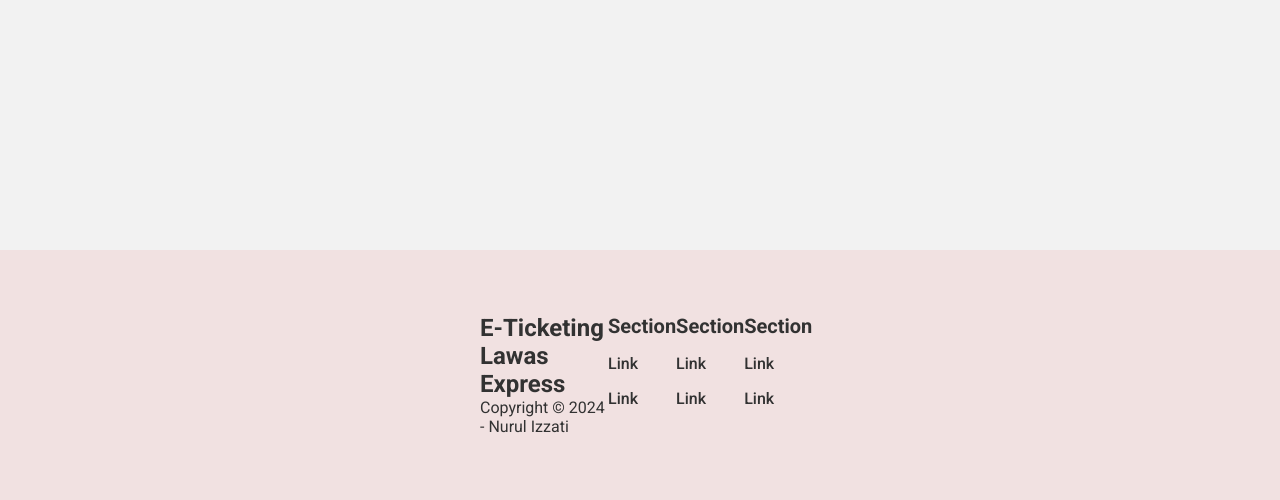
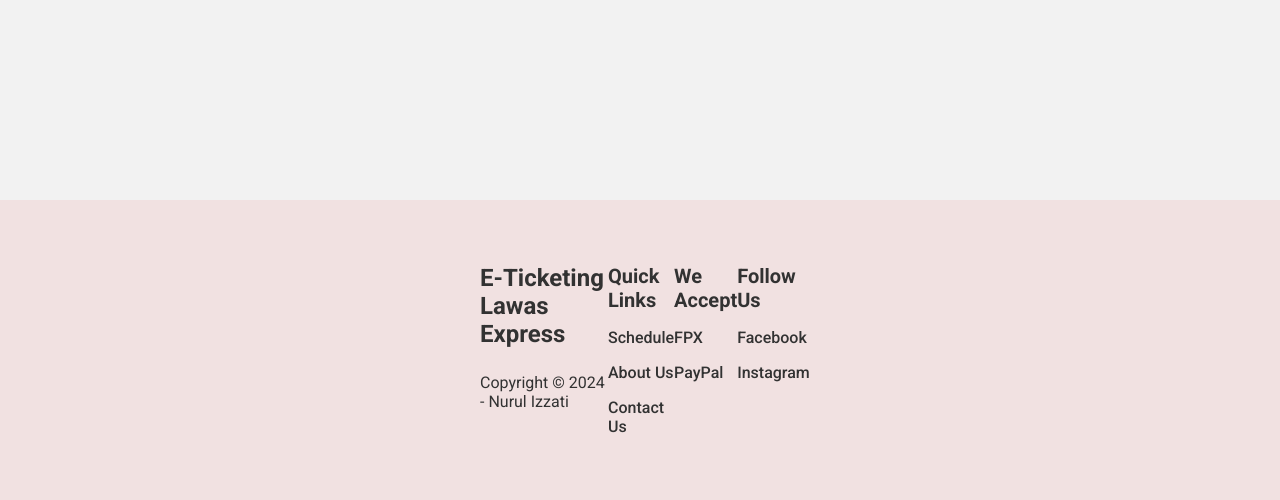
Before and after one commit to deeno13/e-ticketing-lawas-express, a PHP site: page /index.php in a window 1280 px wide. Shown: the part 300-800 px from the top of the page. Run offline with PHP 8.4, Linux system fonts and the light colour scheme; some libraries are stand-ins or nearby versions.

Commit message:
Update footer links

```diff
--- a/includes/footer.php
+++ b/includes/footer.php
@@ -9,24 +9,25 @@
 
     <nav class="footer__nav">
       <section class="footer__section">
-        <h3 class="footer__heading">Section</h3>
+        <h3 class="footer__heading">Quick Links</h3>
         <ul class="footer__list">
-          <li><a href="#" class="footer__link">Link</a></li>
-          <li><a href="#" class="footer__link">Link</a></li>
+          <li><a href="#" class="footer__link">Schedule</a></li>
+          <li><a href="#" class="footer__link">About Us</a></li>
+          <li><a href="#" class="footer__link">Contact Us</a></li>
         </ul>
       </section>
       <section class="footer__section">
-        <h3 class="footer__heading">Section</h3>
+        <h3 class="footer__heading">We Accept</h3>
         <ul class="footer__list">
-          <li><a href="#" class="footer__link">Link</a></li>
-          <li><a href="#" class="footer__link">Link</a></li>
+          <li><a href="#" class="footer__link">FPX</a></li>
+          <li><a href="#" class="footer__link">PayPal</a></li>
         </ul>
       </section>
       <section class="footer__section">
-        <h3 class="footer__heading">Section</h3>
+        <h3 class="footer__heading">Follow Us</h3>
         <ul class="footer__list">
-          <li><a href="#" class="footer__link">Link</a></li>
-          <li><a href="#" class="footer__link">Link</a></li>
+          <li><a href="#" class="footer__link">Facebook</a></li>
+          <li><a href="#" class="footer__link">Instagram</a></li>
         </ul>
       </section>
     </nav>
```
